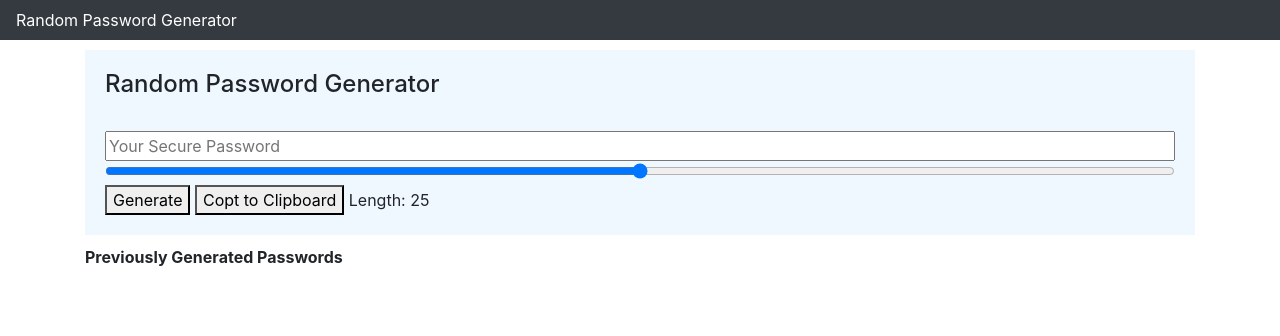
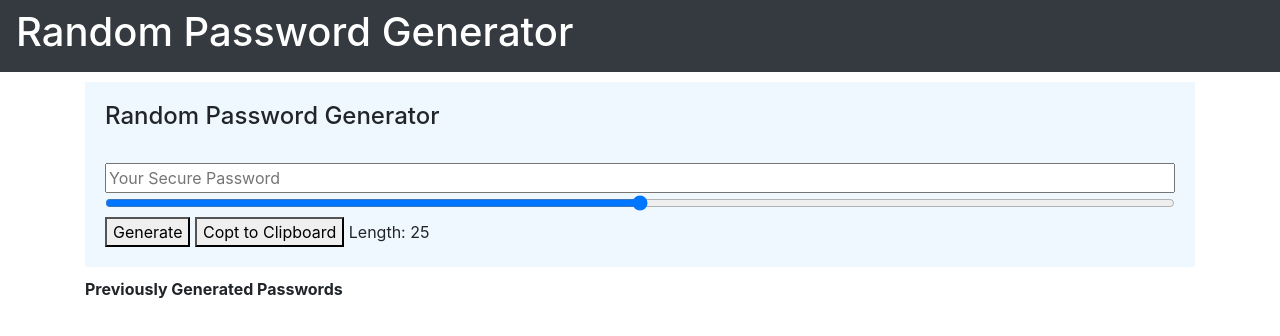
Before and after one commit to Saidnazar97/Password_Generator, a plain HTML site: page index.html in a window 1280 px wide. Drawn offline with nearby package versions, Linux system fonts and the light colour scheme.

Commit message:
update my header content

```diff
--- a/index.html
+++ b/index.html
@@ -1,18 +1,26 @@
 <!DOCTYPE html>
 <html lang="en">
 
+<!-- head tags show invisible content -->
+
 <head>
+  <!-- required meta tags -->
   <meta charset="UTF-8">
   <meta name="viewport" content="width=device-width, initial-scale=1.0">
+
+  <!-- Bootstrap CSS -->
   <link rel="stylesheet" href="https://stackpath.bootstrapcdn.com/bootstrap/4.4.1/css/bootstrap.min.css"
     integrity="sha384-Vkoo8x4CGsO3+Hhxv8T/Q5PaXtkKtu6ug5TOeNV6gBiFeWPGFN9MuhOf23Q9Ifjh" crossorigin="anonymous">
   <link rel="stylesheet" href="style.css">
   <title> Random Password Generator</title>
 </head>
 
+<!-- body shows main content -->
+
 <body>
+  <!-- nav shows header content -->
   <nav class="navbar navbar-dark bg-dark">
-    <a href="#" class="nav-brand">Random Password Generator</a>
+    <h1 class="nav-brand">Random Password Generator</h1>
   </nav>
 
   <div class="container">
@@ -45,7 +53,7 @@
     </div>
 
   </div>
-
+  <!-- javascript reference to js file -->
   <script src="script.js"></script>
 </body>
 
```
